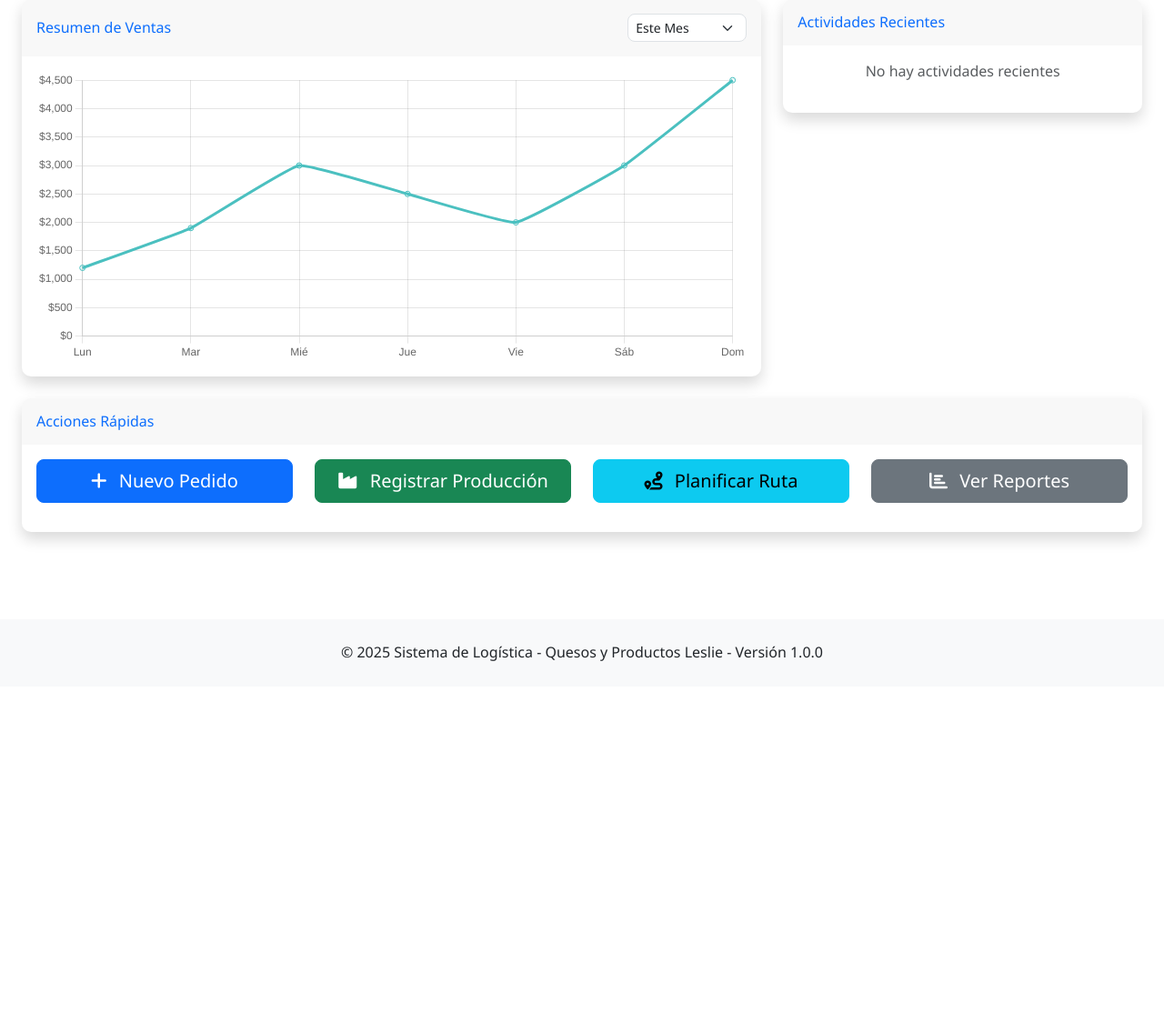
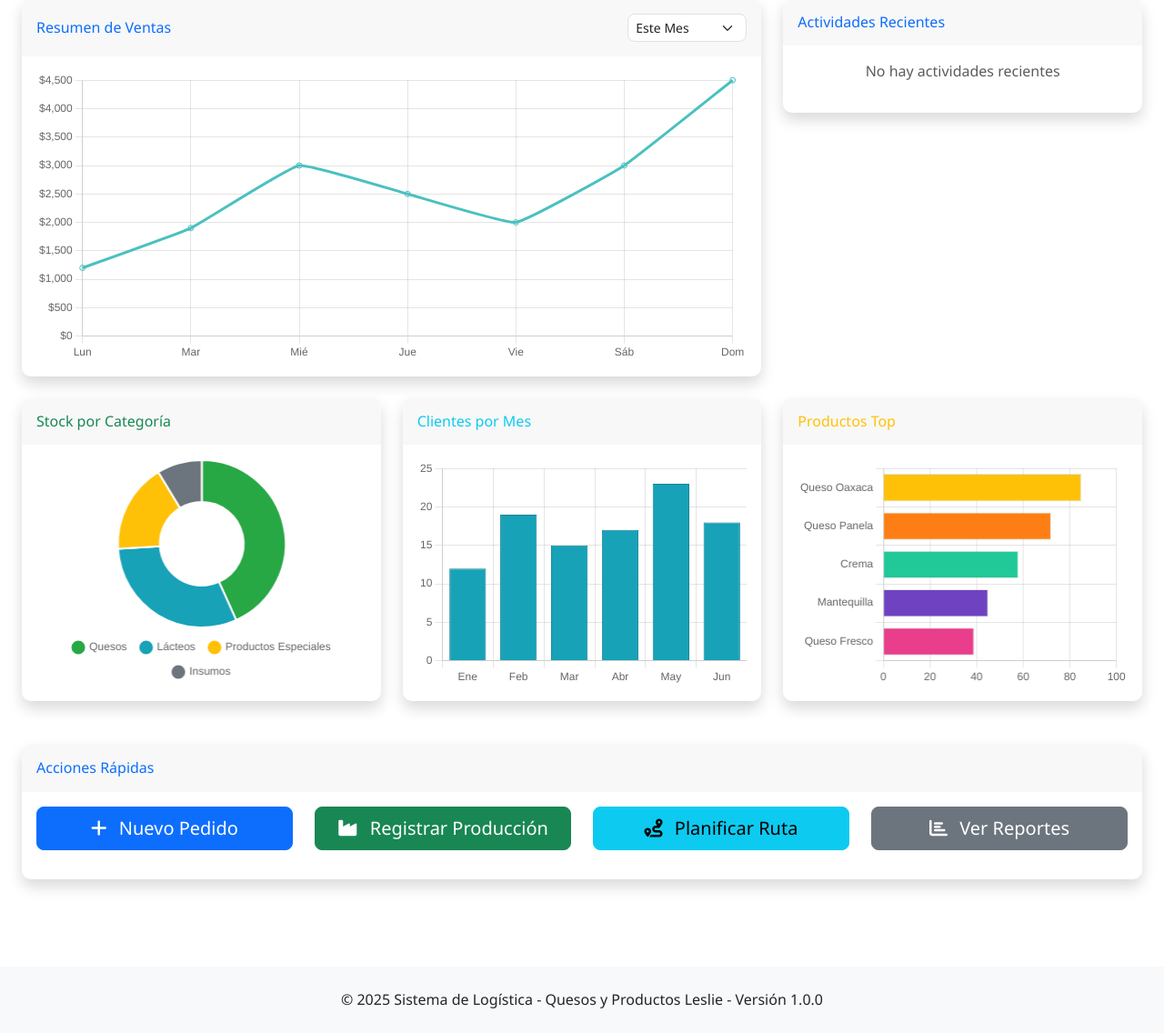
Before and after one commit to danjohn007/LogisicaLeslie, a PHP site: page /dashboard in a window 1280 px wide. Shown: the part 469-1605 px from the top of the page at 91% size. Before the commit the page ends 1196 px from the top, so only its background shows below. Run offline with PHP 8.4, Linux system fonts and the light colour scheme; the visitor is signed in with stand-in values (Sample User, id 1); data comes from the database, SQL or seed files in the repository; data that the repository does not hold is empty; some libraries are stand-ins or nearby versions.

Commit message:
Add 3 additional charts to admin dashboard
Co-authored-by: danjohn007 <77515822+danjohn007@users.noreply.github.com>

```diff
--- a/app/views/dashboard/index.php
+++ b/app/views/dashboard/index.php
@@ -235,6 +235,53 @@ ob_start();
         </div>
     </div>
 
+    <!-- Gráficas adicionales para administradores -->
+    <?php if ($user_role === 'admin'): ?>
+    <div class="row mb-4">
+        <!-- Gráfica de Inventario -->
+        <div class="col-xl-4 col-lg-4 col-md-6 mb-4">
+            <div class="card shadow h-100">
+                <div class="card-header py-3">
+                    <h6 class="m-0 font-weight-bold text-success">Stock por Categoría</h6>
+                </div>
+                <div class="card-body">
+                    <div class="chart-area">
+                        <canvas id="inventoryChart" style="height: 250px;"></canvas>
+                    </div>
+                </div>
+            </div>
+        </div>
+
+        <!-- Gráfica de Clientes -->
+        <div class="col-xl-4 col-lg-4 col-md-6 mb-4">
+            <div class="card shadow h-100">
+                <div class="card-header py-3">
+                    <h6 class="m-0 font-weight-bold text-info">Clientes por Mes</h6>
+                </div>
+                <div class="card-body">
+                    <div class="chart-area">
+                        <canvas id="customersChart" style="height: 250px;"></canvas>
+                    </div>
+                </div>
+            </div>
+        </div>
+
+        <!-- Gráfica de Productos Más Vendidos -->
+        <div class="col-xl-4 col-lg-4 col-md-6 mb-4">
+            <div class="card shadow h-100">
+                <div class="card-header py-3">
+                    <h6 class="m-0 font-weight-bold text-warning">Productos Top</h6>
+                </div>
+                <div class="card-body">
+                    <div class="chart-area">
+                        <canvas id="topProductsChart" style="height: 250px;"></canvas>
+                    </div>
+                </div>
+            </div>
+        </div>
+    </div>
+    <?php endif; ?>
+
     <!-- Acciones rápidas -->
     <div class="row">
         <div class="col-12">
@@ -329,6 +376,119 @@ document.addEventListener('DOMContentLoaded', function() {
         // Aquí se puede implementar la lógica para actualizar los datos
         console.log('Cambiar período a:', this.value);
     });
+
+    // Gráficas adicionales para administradores
+    <?php if ($user_role === 'admin'): ?>
+
+    // Gráfica de Inventario (Doughnut)
+    const inventoryCtx = document.getElementById('inventoryChart');
+    if (inventoryCtx) {
+        new Chart(inventoryCtx, {
+            type: 'doughnut',
+            data: {
+                labels: ['Quesos', 'Lácteos', 'Productos Especiales', 'Insumos'],
+                datasets: [{
+                    data: [450, 320, 180, 90],
+                    backgroundColor: [
+                        '#28a745',
+                        '#17a2b8',
+                        '#ffc107',
+                        '#6c757d'
+                    ],
+                    borderWidth: 2,
+                    borderColor: '#fff'
+                }]
+            },
+            options: {
+                responsive: true,
+                maintainAspectRatio: false,
+                plugins: {
+                    legend: {
+                        position: 'bottom',
+                        labels: {
+                            padding: 15,
+                            usePointStyle: true
+                        }
+                    }
+                }
+            }
+        });
+    }
+
+    // Gráfica de Clientes (Bar)
+    const customersCtx = document.getElementById('customersChart');
+    if (customersCtx) {
+        new Chart(customersCtx, {
+            type: 'bar',
+            data: {
+                labels: ['Ene', 'Feb', 'Mar', 'Abr', 'May', 'Jun'],
+                datasets: [{
+                    label: 'Nuevos Clientes',
+                    data: [12, 19, 15, 17, 23, 18],
+                    backgroundColor: '#17a2b8',
+                    borderColor: '#138496',
+                    borderWidth: 1
+                }]
+            },
+            options: {
+                responsive: true,
+                maintainAspectRatio: false,
+                scales: {
+                    y: {
+                        beginAtZero: true,
+                        ticks: {
+                            stepSize: 5
+                        }
+                    }
+                },
+                plugins: {
+                    legend: {
+                        display: false
+                    }
+                }
+            }
+        });
+    }
+
+    // Gráfica de Productos Top (Horizontal Bar)
+    const topProductsCtx = document.getElementById('topProductsChart');
+    if (topProductsCtx) {
+        new Chart(topProductsCtx, {
+            type: 'bar',
+            data: {
+                labels: ['Queso Oaxaca', 'Queso Panela', 'Crema', 'Mantequilla', 'Queso Fresco'],
+                datasets: [{
+                    label: 'Ventas',
+                    data: [85, 72, 58, 45, 39],
+                    backgroundColor: [
+                        '#ffc107',
+                        '#fd7e14',
+                        '#20c997',
+                        '#6f42c1',
+                        '#e83e8c'
+                    ],
+                    borderWidth: 1
+                }]
+            },
+            options: {
+                indexAxis: 'y',
+                responsive: true,
+                maintainAspectRatio: false,
+                scales: {
+                    x: {
+                        beginAtZero: true
+                    }
+                },
+                plugins: {
+                    legend: {
+                        display: false
+                    }
+                }
+            }
+        });
+    }
+
+    <?php endif; ?>
 });
 </script>
 
```
